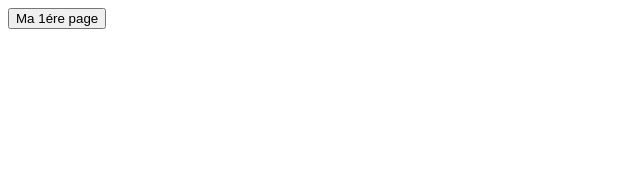
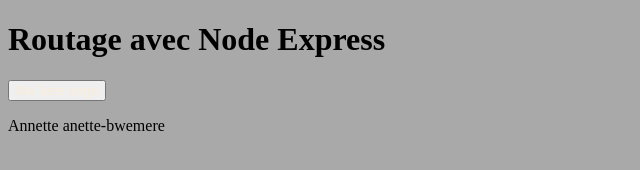
Before and after one commit to Annette-Bwemere-Salama/MonAppNodeExpress, a website: page public/index.html in a window 1280 px wide. Shown: the whole page, without its empty margins (0-640 px from the left). Drawn offline with Linux system fonts and the light colour scheme; files that its build step writes are made by us from their sources; files whose address does not match are found by name.

Commit message:
feat: arrangement des routes

```diff
--- /dev/null
+++ b/components/pages/styles/index.css
@@ -0,0 +1,7 @@
+body {
+  background-color: darkgrey;
+}
+
+.button {
+  color: antiquewhite;
+}
--- a/public/index.html
+++ b/public/index.html
@@ -5,10 +5,13 @@
     <meta http-equiv="X-UA-Compatible" content="IE=edge">
     <meta name="viewport" content="width=device-width, initial-scale=1.0">
     <title>Mon affichage</title>
+    <link rel="stylesheet" href="/home/anette-bwemere/NodeProje/MdnEXpress/components/pages/styles/index.css">
 </head>
 <body>
-    <form action="/components/pages/about.html">
-     <button>Ma 1ére page</button>
+    <h1> Routage avec Node Express</h1>
+    <form action="/about">
+     <button class="button">Ma 1ére page</button>
+     <p>Annette anette-bwemere</p>
     </form>
 </body>
 </html>
--- a/wiki.js
+++ b/wiki.js
@@ -8,7 +8,7 @@
 
 router.get('/', (req, res) => {
     // res.send('Page d\'accueil WikiAnnette bwemere');
-    res.sendFile(__dirname + "/components/pages/index.html")
+    res.sendFile(__dirname + "/public/pages/index.html")
 });
 
 
```
Also changed, not shown: app.js (+3 -6 lines), components/pages/about.html (+1 -1 lines), components/pages/index.html (deleted, +0 -14 lines).
